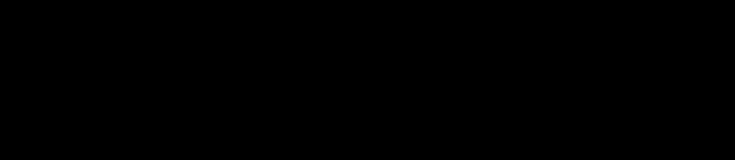
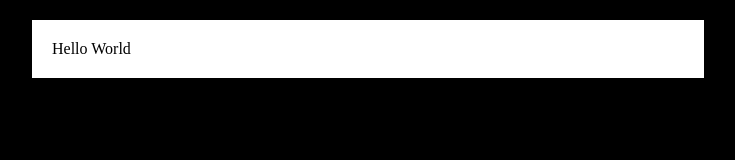
Before and after one commit to jhatfieldkc/about-me, a plain HTML site: page index.html in a window 1280 px wide. Shown: the whole page, without its empty margins (272-1007 px from the left). Drawn offline with Linux system fonts and the light colour scheme.

Commit message:
css update
adding spacing

```diff
--- a/index.html
+++ b/index.html
@@ -4,10 +4,11 @@
     <meta charset="UTF-8">
     <meta name="viewport" content="width=device-width, initial-scale=1.0">
     <title>Document</title>
+    <link rel="stylesheet" href="style.css">
 </head>
-<body style= "background-color:black;">
+<body>
     <div id="container">
-
+Hello World
 </div>
 </body>
 </html>
--- /dev/null
+++ b/style.css
@@ -0,0 +1,10 @@
+body {
+    background-color:black;
+}
+#container {
+    background-color: white;
+    color: black;
+    width: 50%;
+    padding: 20px;
+    margin: 20px auto 0 auto;
+}
```
